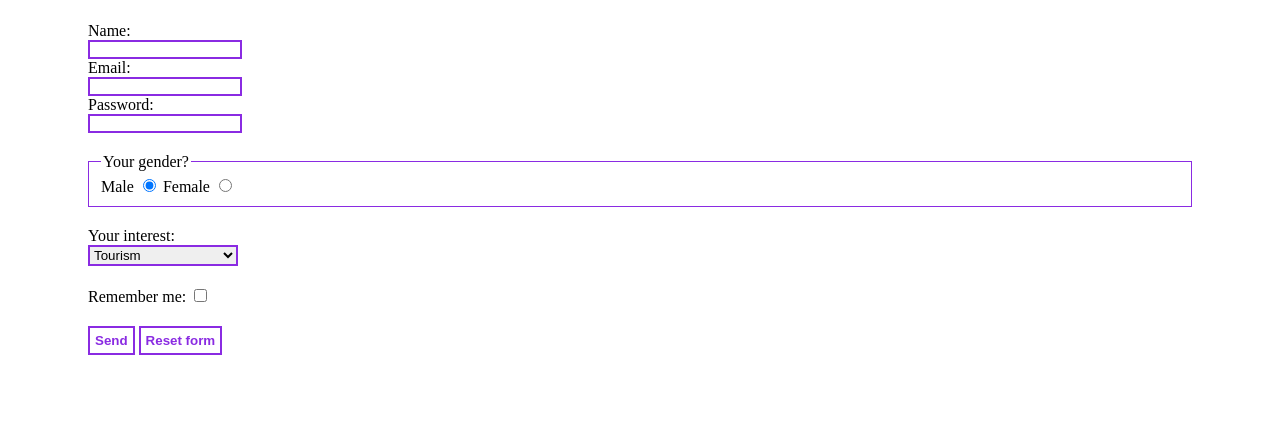
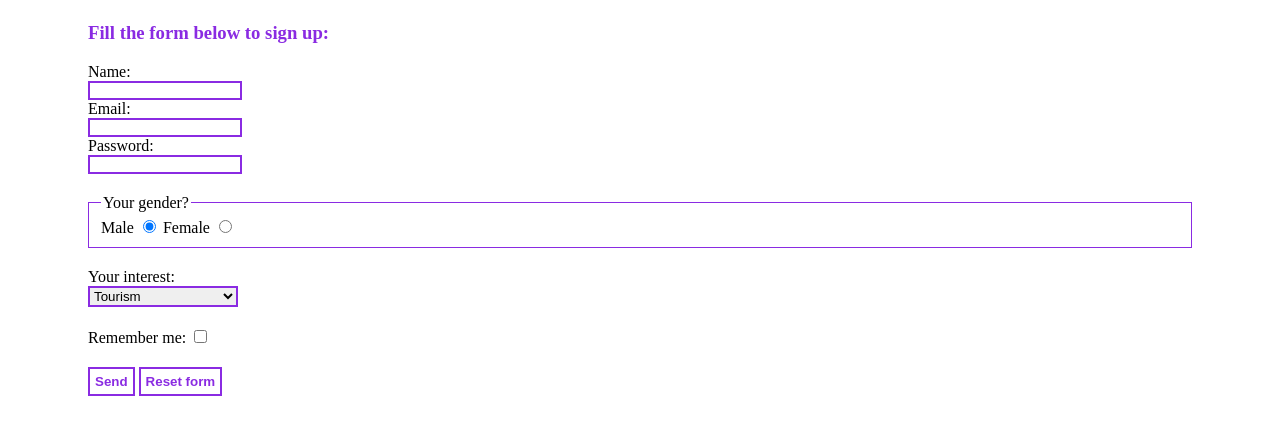
Before and after one commit to Chellsi/fullstack_learning, a plain HTML site: page hw3/pages/registration.html in a window 1280 px wide. Shown: the part 258-692 px from the top of the page. Drawn offline with Linux system fonts and the light colour scheme; files that its build step writes are made by us from their sources.

Commit message:
hw3 final

```diff
--- a/hw3/pages/registration.html
+++ b/hw3/pages/registration.html
@@ -4,7 +4,7 @@
     <meta charset="UTF-8">
     <meta name="viewport" content="width=device-width, initial-scale=1.0">
     <title>Document</title>
-    <link rel="stylesheet" type="text/css" href="/hw2/styles.css">
+    <link rel="stylesheet" type="text/css" href="/hw3/styles.css">
 </head>
 <body>
     <div class="container">
@@ -21,7 +21,8 @@
         <a href="registration.html" class="sign_up selected">Sign up</a>
         <form class="registration_form">
             <section class="item_block">
-                <div class="div_form">
+                <h3 class="blocked colored">Fill the form below to sign up:</h3>
+                <div>
                     <label for="name" class="blocked">Name:</label>
                     <input type="text" id="name" class="input_field" name="name" minlength="3" required>
                 </div>
```
Also changed, not shown: hw3/pages/about.html (+1 -1 lines), hw3/pages/articles.html (+1 -1 lines), hw3/pages/contacts.html (+1 -1 lines), hw3/pages/faq.html (+1 -1 lines), hw3/pages/gallery.html (+1 -1 lines).
